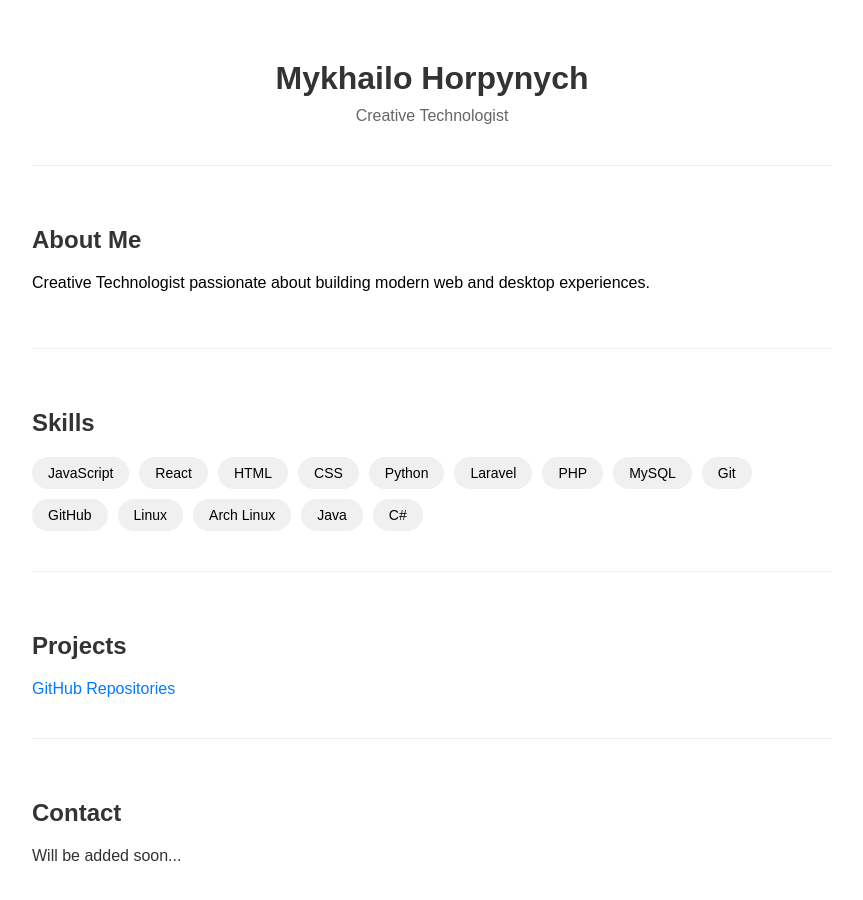
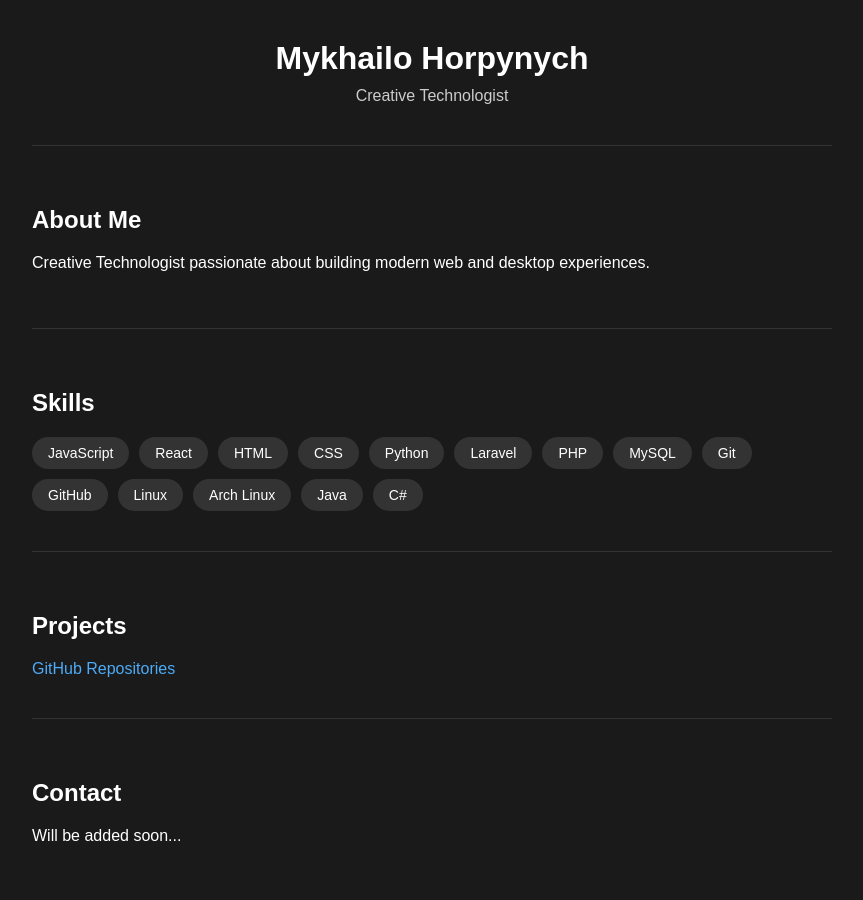
Before and after one commit to Pupler/Personal-Website, a React (Create React App) app: page / in a window 1280 px wide. Shown: the top 900 px of the page, without its empty margins (208-1071 px from the left). Built offline with nearby package versions, Linux system fonts and the light colour scheme.

Commit message:
Switch to dark theme

```diff
--- a/src/App.css
+++ b/src/App.css
@@ -1,33 +1,39 @@
 .app {
   max-width: 800px;
   margin: 0 auto;
-  padding: 20px;
   font-family: Arial, sans-serif;
+  background: #1a1a1a;
+  color: white;
+  min-height: 100vh;
+}
+
+body {
+  background: #1a1a1a;
 }
 
 .header {
   text-align: center;
   padding: 40px 0;
-  border-bottom: 1px solid #eee;
+  border-bottom: 1px solid #333;
 }
 
 .header h1 {
   margin: 0;
-  color: #333;
+  color: white;
 }
 
 .header p {
-  color: #666;
+  color: #ccc;
   margin: 10px 0 0 0;
 }
 
 section {
   padding: 40px 0;
-  border-bottom: 1px solid #eee;
+  border-bottom: 1px solid #333;
 }
 
 h2 {
-  color: #333;
+  color: white;
   margin-bottom: 20px;
 }
 
@@ -38,37 +44,38 @@ h2 {
 }
 
 .skills-list span {
-  background: #f0f0f0;
+  background: #333;
+  color: white;
   padding: 8px 16px;
   border-radius: 20px;
   font-size: 14px;
 }
 
 .project {
-  background: white;
+  background: #2d2d2d;
   padding: 20px;
   margin-bottom: 20px;
   border-radius: 8px;
-  box-shadow: 0 2px 4px rgba(0,0,0,0.1);
+  box-shadow: 0 2px 4px rgba(0,0,0,0.3);
 }
 
 .project h3 {
   margin: 0 0 10px 0;
-  color: #333;
+  color: white;
 }
 
 .project p {
   margin: 0;
-  color: #666;
+  color: #ccc;
 }
 
 .contact p {
-  color: #333;
+  color: white;
   font-size: 16px;
 }
 
 .project-link {
-  color: #007bff;
+  color: #4dabf7;
   text-decoration: none;
 }
 .project-link:hover {
```
